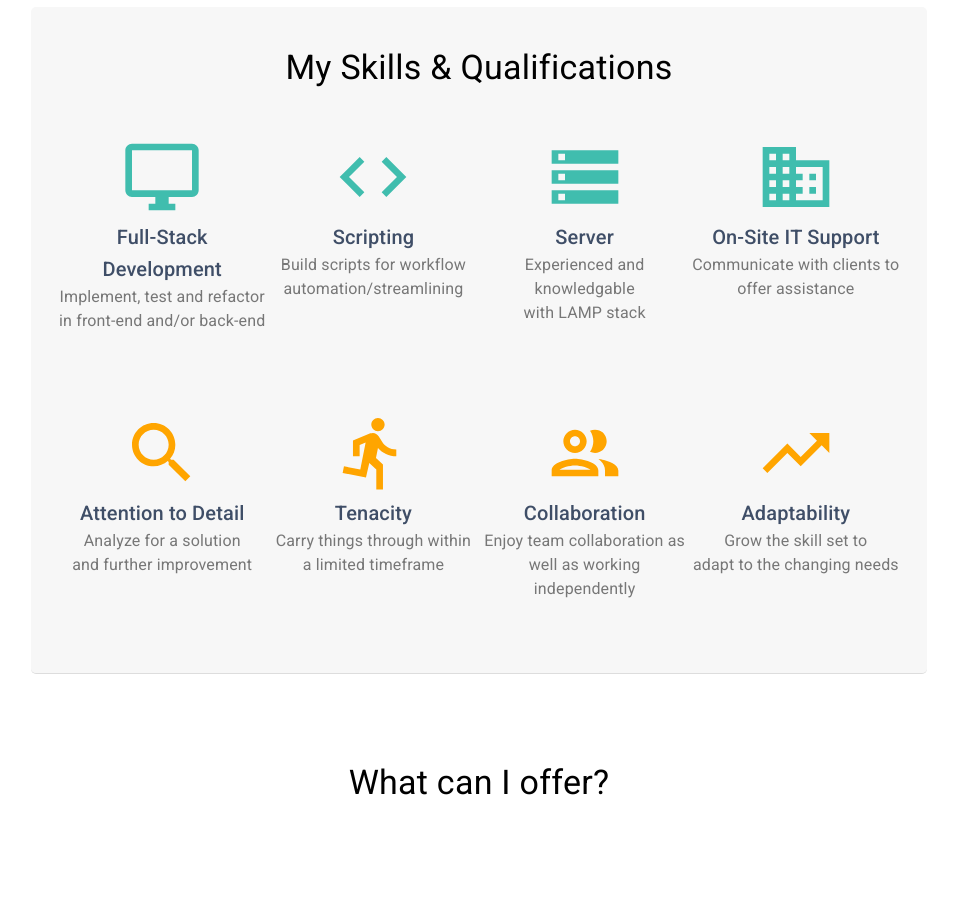
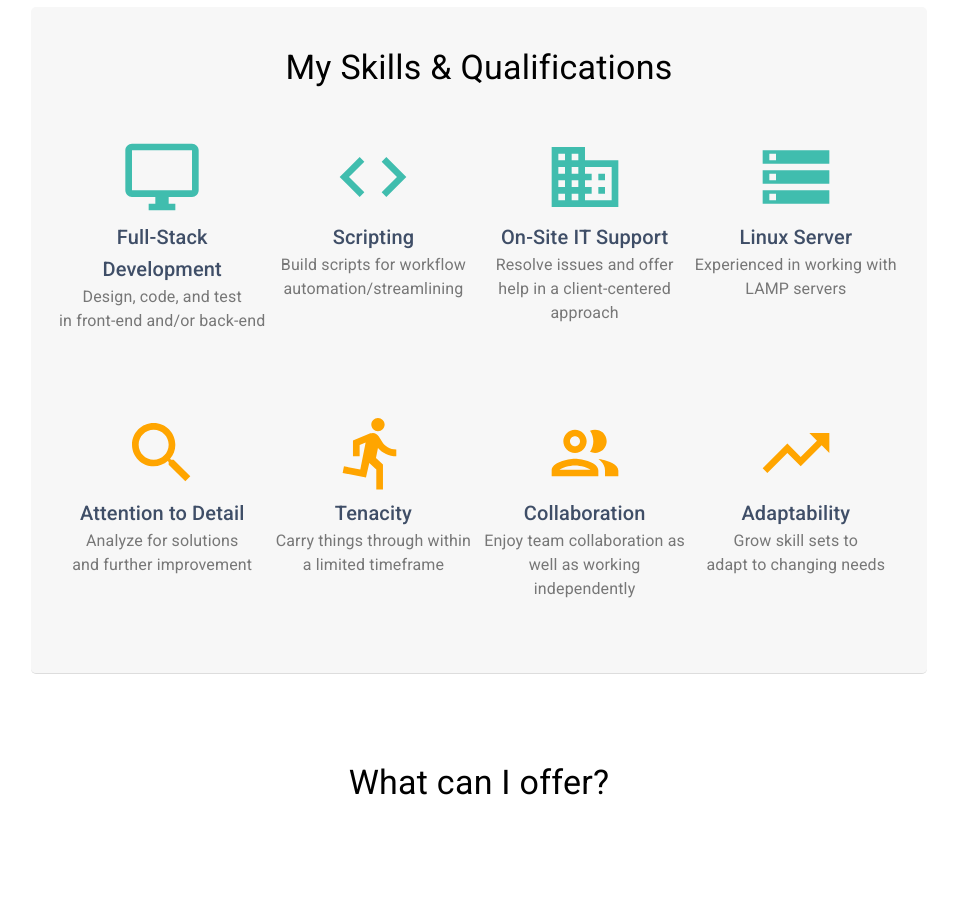
Before and after one commit to Kmzbch/Portfolio, a React (Create React App) app: page / in a window 1280 px wide. Shown: the part 1700-2605 px from the top of the page, without its empty margins (161-1118 px from the left). Built offline with nearby package versions, Linux system fonts and the light colour scheme.

Commit message:
AboutSkills content modified

```diff
--- a/src/components/about/AboutSkills.js
+++ b/src/components/about/AboutSkills.js
@@ -33,7 +33,7 @@ export default class AboutSkills extends Component {
 					<Grid className="skill-item" item xs={12} sm={6} md={3}>
 						<DesktopWindowsOutlined className="specialties" />
 						<Typography variant="h6">Full-Stack Development</Typography>
-						<Typography className="skill-description">Implement, test and refactor</Typography>
+						<Typography className="skill-description">Design, code, and test</Typography>
 						<Typography className="skill-description">in front-end and/or back-end</Typography>
 					</Grid>
 					<Grid className="skill-item" item xs={12} sm={6} md={3}>
@@ -44,19 +44,16 @@ export default class AboutSkills extends Component {
 						</Typography>
 					</Grid>
 					<Grid className="skill-item" item xs={12} sm={6} md={3}>
-						<StorageOutlined className="specialties" />
-						<Typography variant="h6">Server</Typography>
-						<Typography className="skill-description">Experienced and knowledgable</Typography>
-						<Typography className="skill-description">with LAMP stack</Typography>
+						<BusinessOutlined className="specialties" />
+						<Typography variant="h6">On-Site IT Support</Typography>
+						<Typography className="skill-description">
+							Resolve issues and offer help in a client-centered approach
+						</Typography>
 					</Grid>
 					<Grid className="skill-item" item xs={12} sm={6} md={3}>
-						<BusinessOutlined className="specialties" />
-						<Typography variant="h6">On-Site IT Support</Typography>
-						<Typography className="skill-description" />
-						<Typography className="skill-description">
-							Communicate with clients to offer assistance
-						</Typography>
-						<Typography className="skill-description" />
+						<StorageOutlined className="specialties" />
+						<Typography variant="h6">Linux Server</Typography>
+						<Typography className="skill-description">Experienced in working with LAMP servers</Typography>
 					</Grid>
 				</Grid>
 				<Grid
@@ -69,7 +66,7 @@ export default class AboutSkills extends Component {
 					<Grid className="skill-item" item xs={12} sm={6} md={3}>
 						<SearchOutlined className="soft-skills" />
 						<Typography variant="h6">Attention to Detail</Typography>
-						<Typography className="skill-description">Analyze for a solution</Typography>
+						<Typography className="skill-description">Analyze for solutions</Typography>
 						<Typography className="skill-description">and further improvement</Typography>
 					</Grid>
 					<Grid className="skill-item" item xs={12} sm={6} md={3}>
@@ -85,14 +82,13 @@ export default class AboutSkills extends Component {
 						<Typography className="skill-description">
 							Enjoy team collaboration as well as working independently
 						</Typography>
-						<Typography className="skill-description" />
 					</Grid>
 
 					<Grid className="skill-item" item xs={12} sm={6} md={3}>
 						<TrendingUpOutlined className="soft-skills" />
 						<Typography variant="h6">Adaptability</Typography>
-						<Typography className="skill-description">Grow the skill set to</Typography>
-						<Typography className="skill-description">adapt to the changing needs</Typography>
+						<Typography className="skill-description">Grow skill sets to</Typography>
+						<Typography className="skill-description">adapt to changing needs</Typography>
 					</Grid>
 				</Grid>
 			</Grid>
--- a/src/components/timeline/TimelineItems.js
+++ b/src/components/timeline/TimelineItems.js
@@ -223,7 +223,7 @@ const TimelineItems = [
 			'Conducted installation and configuration of open-source Java CMS for scholarly digital content',
 			'Reported web access information and project status to the library staff on a monthly basis',
 			'Implemented, modified, optimized, and tested institutional websites in PHP and MySQL',
-			'Performed other related duties as assigned'
+			'Performed other related duties as required'
 		],
 		techStacks: [
 			{
```
